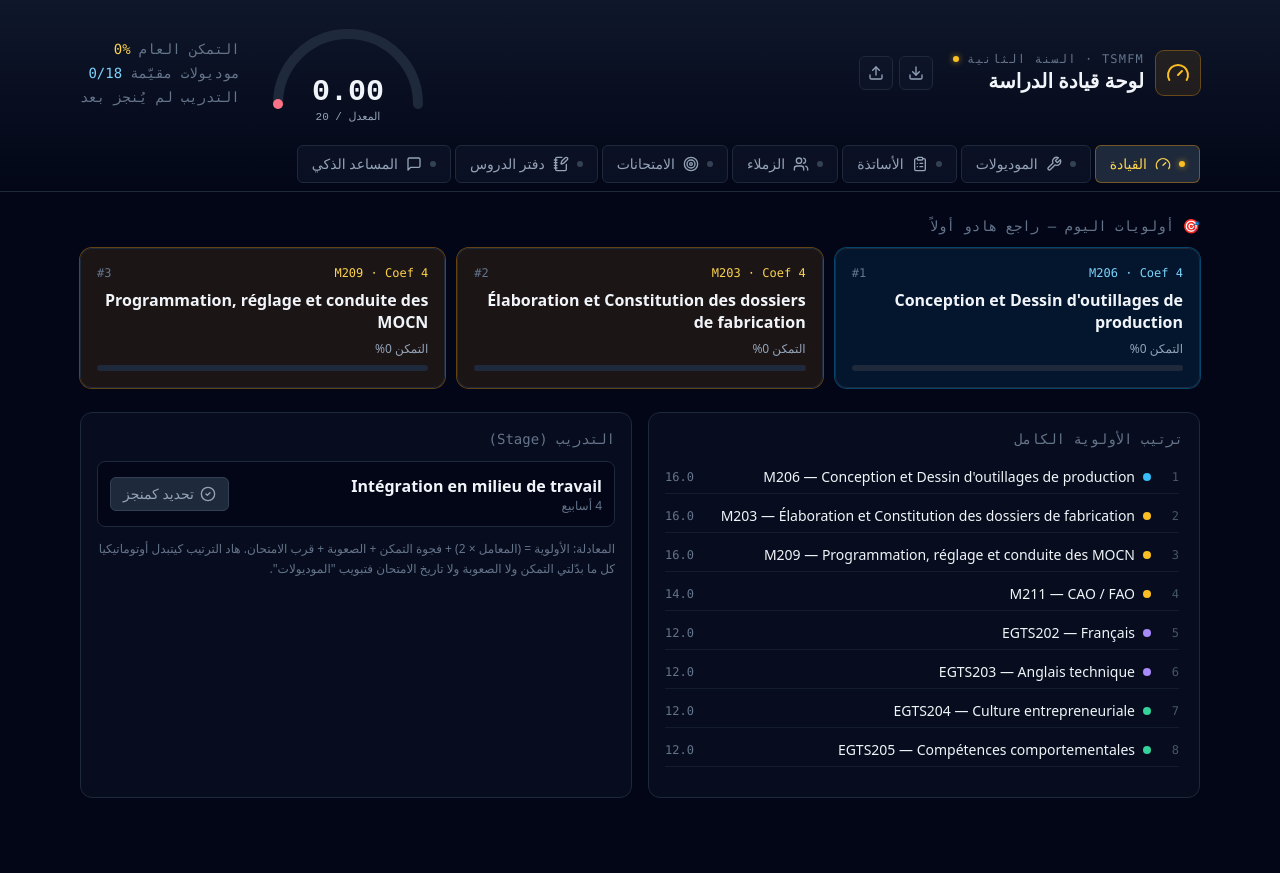
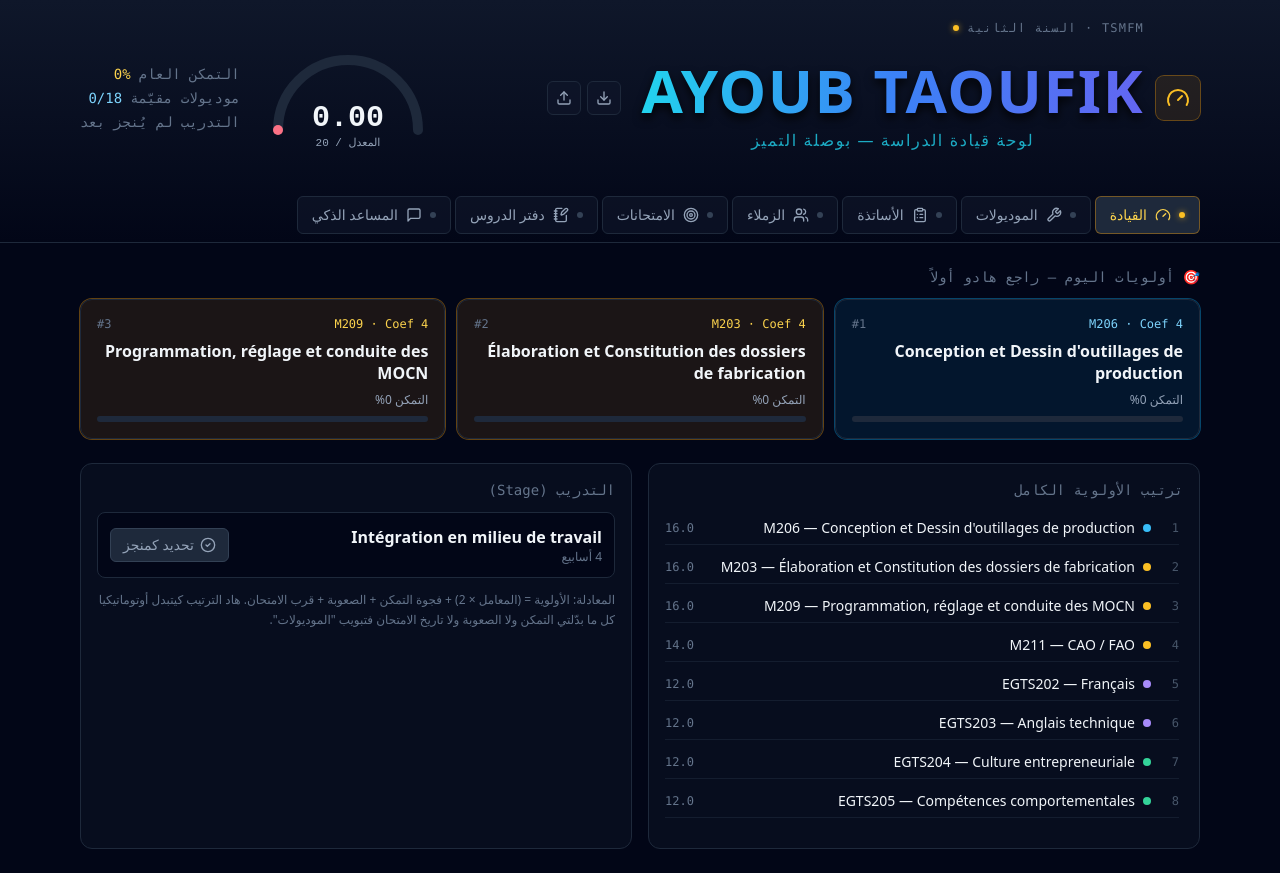
Before and after one commit to ayoubtaoufikofficial/DASHBOARD-AYOUB-TAOUFIK, a React (Vite) app: page / in a window 1280 px wide. Before the commit the page ends 822 px from the top, so only its background shows below. Built offline with nearby package versions, Linux system fonts and the light colour scheme.

Commit message:
Update App.jsx

```diff
--- a/App.jsx
+++ b/App.jsx
@@ -325,7 +325,14 @@ export default function App() {
               <div className="flex items-center gap-2 text-xs text-slate-500 font-mono tracking-widest">
                 TSMFM · السنة الثانية <LED active />
               </div>
-              <h1 className="text-xl font-bold text-slate-100">لوحة قيادة الدراسة</h1>
+              <div className="text-center my-6">
+  <h1 className="text-4xl md:text-6xl font-black tracking-wide bg-gradient-to-r from-cyan-400 via-blue-500 to-indigo-500 bg-clip-text text-transparent drop-shadow-[0_5px_5px_rgba(0,0,0,0.8)] uppercase">
+    Ayoub Taoufik
+  </h1>
+  <p className="text-sm md:text-base text-cyan-400/80 font-medium tracking-widest mt-2 uppercase">
+    لوحة قيادة الدراسة — بوصلة التميز
+  </p>
+</div>
             </div>
             <div className="flex items-center gap-1.5 mr-2">
               <button onClick={exportData} title="تحميل نسخة احتياطية JSON"
```
